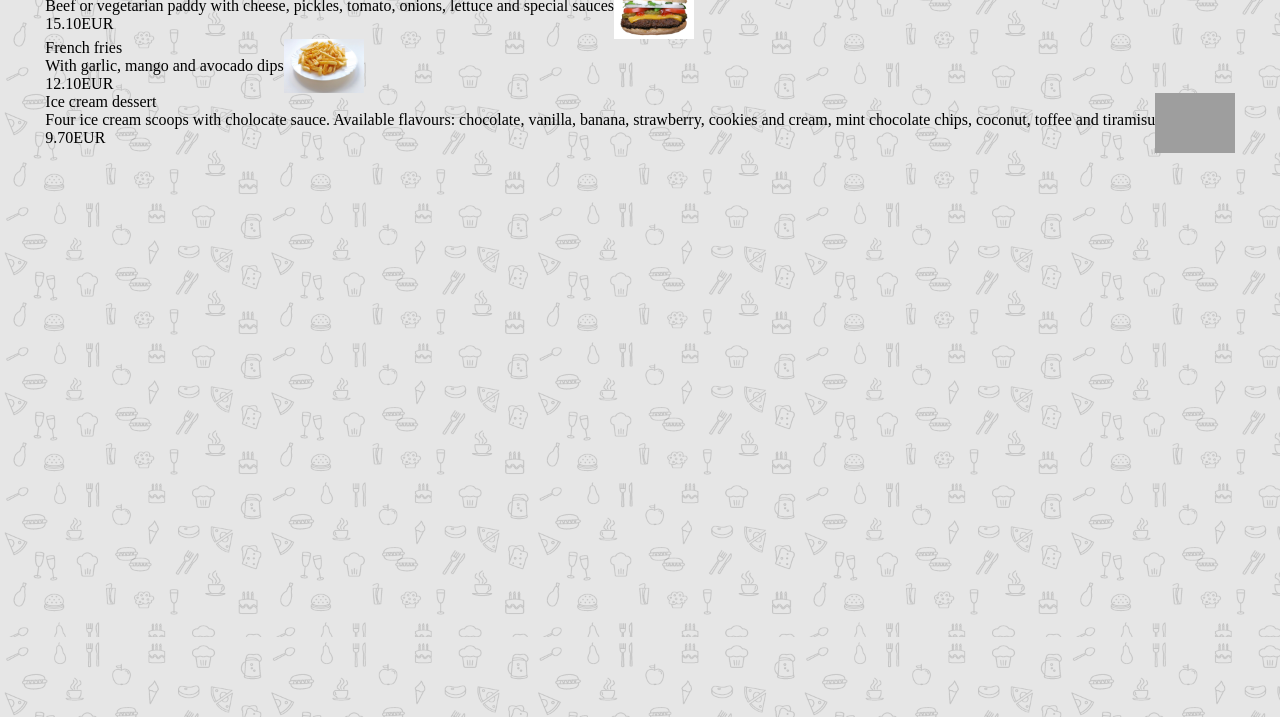
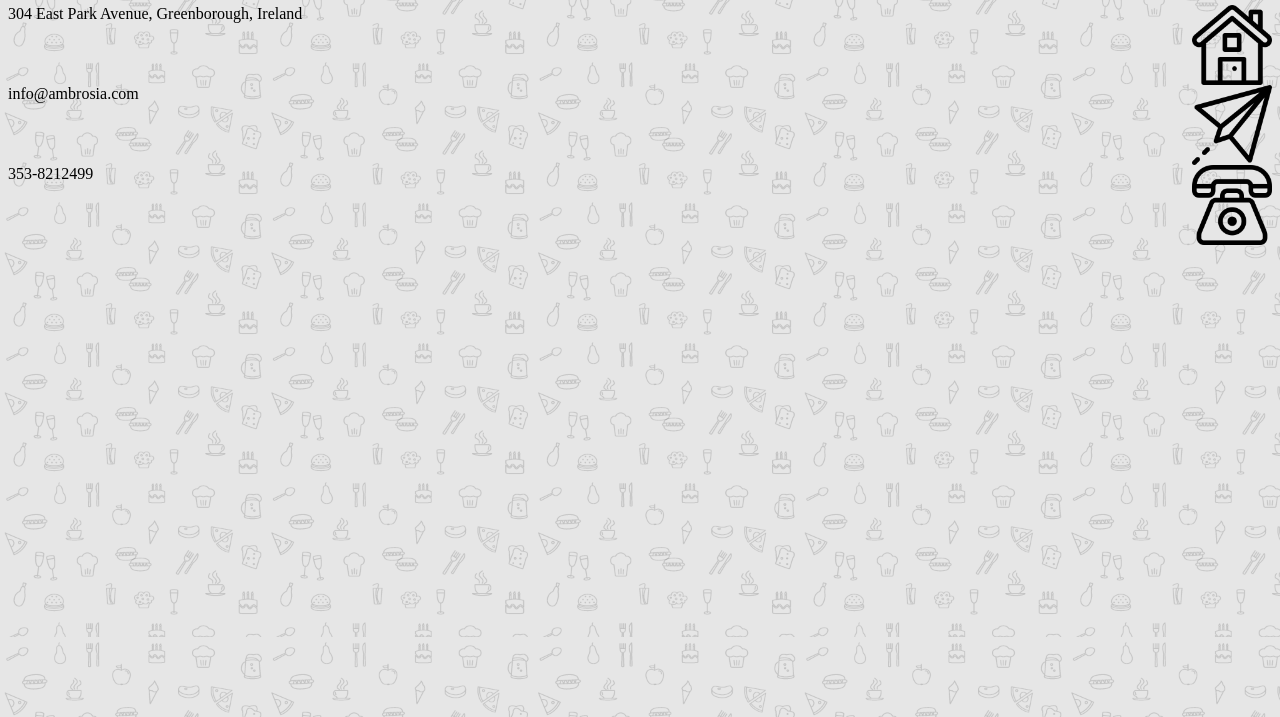
Before and after one commit to GitHubBlues/TOP_Restaurant_page, a website built with webpack: page dist/index.html in a window 1280 px wide. Shown: the part 83-800 px from the top of the page. Built offline with nearby package versions, Linux system fonts and the light colour scheme; grey boxes are pictures that could not be loaded; files whose address does not match are found by name.

Commit message:
contact page

```diff
--- a/src/index.js
+++ b/src/index.js
@@ -66,76 +66,123 @@ const mainContainer = document.querySelector('#content');
 
 
 /**** Menu page ****/
-const menuPage = document.createElement('div');
-menuPage.classList.add("menu-page");
+// const menuPage = document.createElement('div');
+// menuPage.classList.add("menu-page");
 
-const menuTitle = document.createElement('div');
-menuTitle.textContent = "Menu"
-menuTitle.classList.add("menu-title");
+// const menuTitle = document.createElement('div');
+// menuTitle.textContent = "Menu"
+// menuTitle.classList.add("menu-title");
 
-const menuItemContainer = document.createElement('div');
-menuItemContainer.classList.add("menu-item-container");
+// const menuItemContainer = document.createElement('div');
+// menuItemContainer.classList.add("menu-item-container");
 
 
 
-function createItem(title, description, price, imageURL){
-    const menuItem = document.createElement('div');
-    menuItem.classList.add("menu-item");
+// function createMenuItem(title, description, price, imageURL){
+//     const menuItem = document.createElement('div');
+//     menuItem.classList.add("menu-item");
 
-    const menuItemText = document.createElement('div');
-    menuItemText.classList.add("menu-item-text");
+//     const menuItemText = document.createElement('div');
+//     menuItemText.classList.add("menu-item-text");
 
-    const menuItemTitle = document.createElement('div');
-    menuItemTitle.textContent = title;
-    menuItemTitle.classList.add("menu-item-title");
+//     const menuItemTitle = document.createElement('div');
+//     menuItemTitle.textContent = title;
+//     menuItemTitle.classList.add("menu-item-title");
 
-    const menuItemDescription = document.createElement('div');
-    menuItemDescription.textContent = description;
-    menuItemDescription.classList.add("menu-item-description");
+//     const menuItemDescription = document.createElement('div');
+//     menuItemDescription.textContent = description;
+//     menuItemDescription.classList.add("menu-item-description");
 
-    const menuItemPrice = document.createElement('div');
-    menuItemPrice.textContent = price + "EUR";
-    menuItemPrice.classList.add("menu-item-description");
+//     const menuItemPrice = document.createElement('div');
+//     menuItemPrice.textContent = price + "EUR";
+//     menuItemPrice.classList.add("menu-item-description");
 
-    const menuItemImage = document.createElement('img');
-    menuItemImage.src = imageURL;
-    menuItemImage.classList.add("menu-item-image");
+//     const menuItemImage = document.createElement('img');
+//     menuItemImage.src = imageURL;
+//     menuItemImage.classList.add("menu-item-image");
 
-    menuItemText.appendChild(menuItemTitle);
-    menuItemText.appendChild(menuItemDescription);
-    menuItemText.appendChild(menuItemPrice);
-    menuItem.appendChild(menuItemText);
-    menuItem.appendChild(menuItemImage);
-    menuItemContainer.appendChild(menuItem);
+//     menuItemText.appendChild(menuItemTitle);
+//     menuItemText.appendChild(menuItemDescription);
+//     menuItemText.appendChild(menuItemPrice);
+//     menuItem.appendChild(menuItemText);
+//     menuItem.appendChild(menuItemImage);
+//     menuItemContainer.appendChild(menuItem);
+// }
+
+
+// let iName = "Pizza";
+// let iDescription = "Savoury pizza with pepperoni, chilli, bacon, double mozarella and pizza sauce";
+// let iPrice = "15.60";
+// let iURL = "/img/american-g613754ed7_1920.jpg";
+// createMenuItem(iName, iDescription, iPrice, iURL);
+
+// iName = "Burger";
+// iDescription = "Beef or vegetarian paddy with cheese, pickles, tomato, onions, lettuce and special sauces";
+// iURL = "/img/abstract-g34a5f67b5_1920.jpg";
+// iPrice = "15.10";
+// createMenuItem(iName, iDescription, iPrice, iURL);
+
+// iName = "French fries";
+// iDescription = "With garlic, mango and avocado dips";
+// iURL = "/img/french-fries-gc66ef6103_1920.jpg";
+// iPrice = "12.10";
+// createMenuItem(iName, iDescription, iPrice, iURL);
+
+// iName = "Ice cream dessert";
+// iDescription = "Four ice cream scoops with cholocate sauce. Available flavours: chocolate, vanilla, banana, strawberry, cookies and cream, mint chocolate chips, coconut, toffee and tiramisu";
+// iURL = "/img/ice-cream-g92b23d527_1920.png";
+// iPrice = "9.70";
+// createMenuItem(iName, iDescription, iPrice, iURL);
+
+
+// menuPage.appendChild(menuTitle);
+// menuPage.appendChild(menuItemContainer);
+
+// mainContainer.appendChild(menuPage);
+
+
+
+/**** Contact page ****/
+const contactPage = document.createElement('div');
+contactPage.classList.add("contact-page");
+
+const contactTitle = document.createElement('h1');
+contactTitle.textContent = "Let's get in touch";
+contactTitle.classList.add("contact-title");
+
+const contactItemContainer = document.createElement("div");
+contactItemContainer.classList.add("contact-item-container");
+
+contactPage.appendChild(contactTitle);
+
+function createContactItem (channel, channelURL){
+    const contactItem = document.createElement("div");
+    contactItem.classList.add("contact-item");
+
+    const contactChannel = document.createElement("div");
+    contactChannel.textContent = channel;
+    contactChannel.classList.add("contact-channel");
+
+    const contactIcon = document.createElement("img");
+    contactIcon.src = channelURL;
+    contactIcon.classList.add("contact-icon");
+
+    contactItem.appendChild(contactChannel);
+    contactItem.appendChild(contactIcon);
+    contactItemContainer.appendChild(contactItem);
 }
 
+let iChannel = "304 East Park Avenue, Greenborough, Ireland";
+let iIcon = "/img/house.png";
+createContactItem (iChannel, iIcon);
 
-let iName = "Pizza";
-let iDescription = "Savoury pizza with pepperoni, chilli, bacon, double mozarella and pizza sauce";
-let iPrice = "15.60";
-let iURL = "/img/american-g613754ed7_1920.jpg";
-createItem(iName, iDescription, iPrice, iURL);
+iChannel = "info@ambrosia.com";
+iIcon = "/img/plane_message.png";
+createContactItem (iChannel, iIcon);
 
-iName = "Burger";
-iDescription = "Beef or vegetarian paddy with cheese, pickles, tomato, onions, lettuce and special sauces";
-iURL = "/img/abstract-g34a5f67b5_1920.jpg";
-iPrice = "15.10";
-createItem(iName, iDescription, iPrice, iURL);
+iChannel = "353-8212499";
+iIcon = "/img/phone_1.png";
+createContactItem (iChannel, iIcon);
 
-iName = "French fries";
-iDescription = "With garlic, mango and avocado dips";
-iURL = "/img/french-fries-gc66ef6103_1920.jpg";
-iPrice = "12.10";
-createItem(iName, iDescription, iPrice, iURL);
-
-iName = "Ice cream dessert";
-iDescription = "Four ice cream scoops with cholocate sauce. Available flavours: chocolate, vanilla, banana, strawberry, cookies and cream, mint chocolate chips, coconut, toffee and tiramisu";
-iURL = "/img/ice-cream-g92b23d527_1920.png";
-iPrice = "9.70";
-createItem(iName, iDescription, iPrice, iURL);
-
-
-menuPage.appendChild(menuTitle);
-menuPage.appendChild(menuItemContainer);
-
-mainContainer.appendChild(menuPage);
+contactPage.appendChild(contactItemContainer);
+mainContainer.appendChild(contactPage);
--- a/src/style.css
+++ b/src/style.css
@@ -30,3 +30,18 @@ body {
 
 
 /*Contact*/
+.contact-page {
+    display:flex;
+    flex-direction: column;
+}
+
+.contact-item {
+    display: flex;
+    flex-direction: row;
+    justify-content: space-between;
+}
+
+.contact-icon {
+   width: 5rem;
+
+}
```
Also changed, not shown: dist/main.js, img/house.png (added), img/phone_1.png (added), img/plane_message.png (added).
